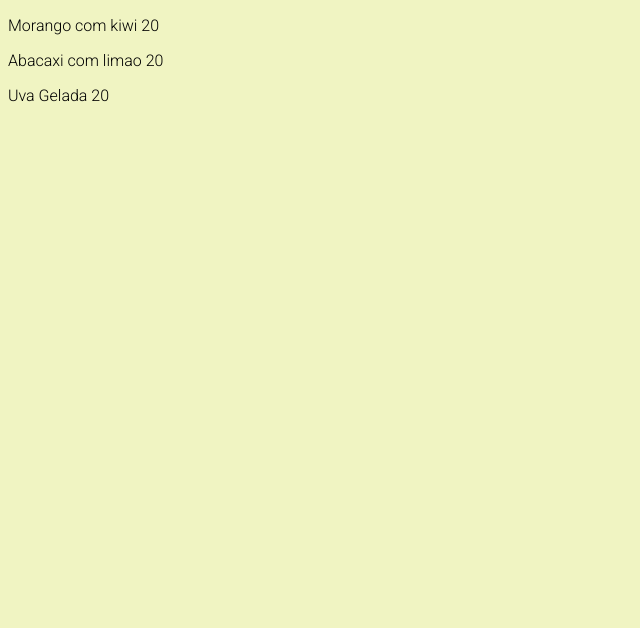
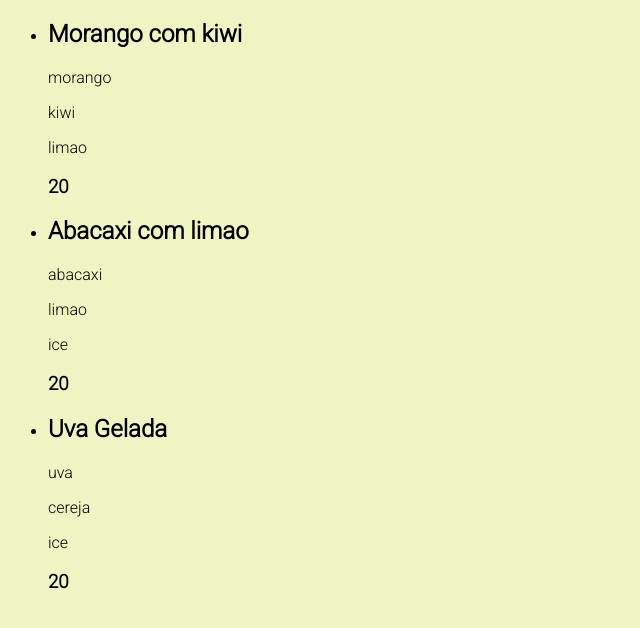
Before and after one commit to netosilveira/shrlk, a Vue app: page / in a window 1280 px wide. Shown: the top 628 px of the page, without its empty margins (0-640 px from the left). Built offline with nearby package versions, Linux system fonts and the light colour scheme.

Commit message:
component Juice example

```diff
--- a/src/App.vue
+++ b/src/App.vue
@@ -1,16 +1,16 @@
 <template>
 <div class="app">
-  <p v-for="juice in juices" :key="juice.id">{{ juice.name }}  {{ juice.price }}</p>
+  <JuiceList :juices="juices" />
   </div>
 </template>
 
 <script lang="ts">
 import { defineComponent, reactive, ref, toRefs} from 'vue';
 import Juice from './types/Juice';
-
+import JuiceList from './components/JuicesList.vue'
 export default defineComponent({
   name: 'App',
-  components: { },
+  components: { JuiceList },
   setup() {
     const juices = ref<Juice[]>([
       { name: 'Morango com kiwi', flavors: ['morango', 'kiwi', 'limao'], price: 20, id: 1 },
--- /dev/null
+++ b/src/components/JuicesList.vue
@@ -0,0 +1,29 @@
+<template>
+    <div class="juice-list">
+        <ul>
+            <li v-for="juice in juices" :key="juice.id">
+            <h2>{{ juice.name }}</h2>
+            <p v-for="flavor in juice.flavors" :key="flavor">{{ flavor }}  </p>
+            <h3> {{ juice.price}}</h3>
+            </li>
+        </ul>
+    </div>
+</template>
+
+<script lang="ts">
+import { defineComponent, PropType} from 'vue'
+import Juice from '@/types/Juice'
+
+export default defineComponent({
+    props: {
+        juices: {
+            required: true,
+            type: Array as PropType<Juice[]>
+        }
+    }
+})
+</script>
+
+<style scoped>
+
+</style>
```
